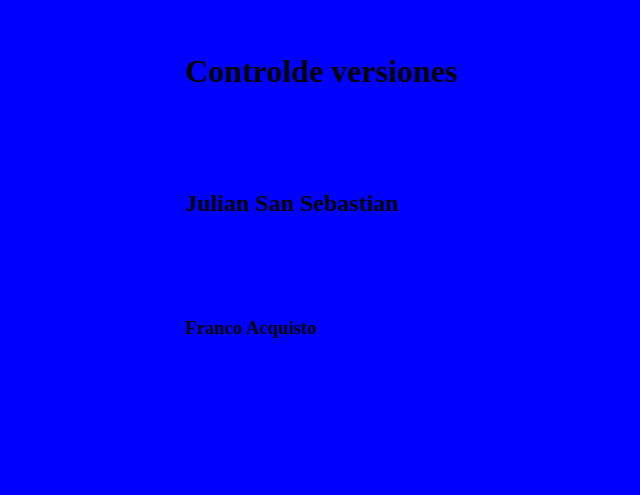
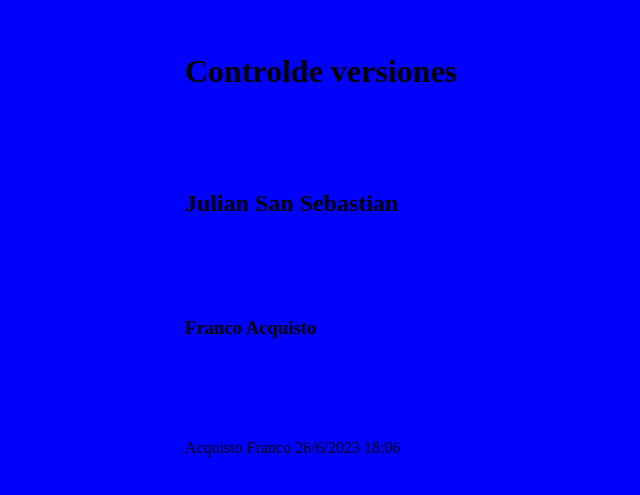
Before and after one commit to Tomas-Canelas/TP_SO_I4_Equipo_109, a plain HTML site: page index.html in a window 1280 px wide. Shown: the part 147-642 px from the top of the page, without its empty margins (115-755 px from the left). Drawn offline with Linux system fonts and the light colour scheme.

Commit message:
Alfa agrega info a index.html

```diff
--- a/index.html
+++ b/index.html
@@ -10,5 +10,6 @@
 <h1>Controlde versiones</h1>
 <h2> Julian San Sebastian</h2>
 <h3> Franco Acquisto</h3>
+<p>Acquisto Franco 26/6/2023 18:06</p>
 </body>
 </html>
```
